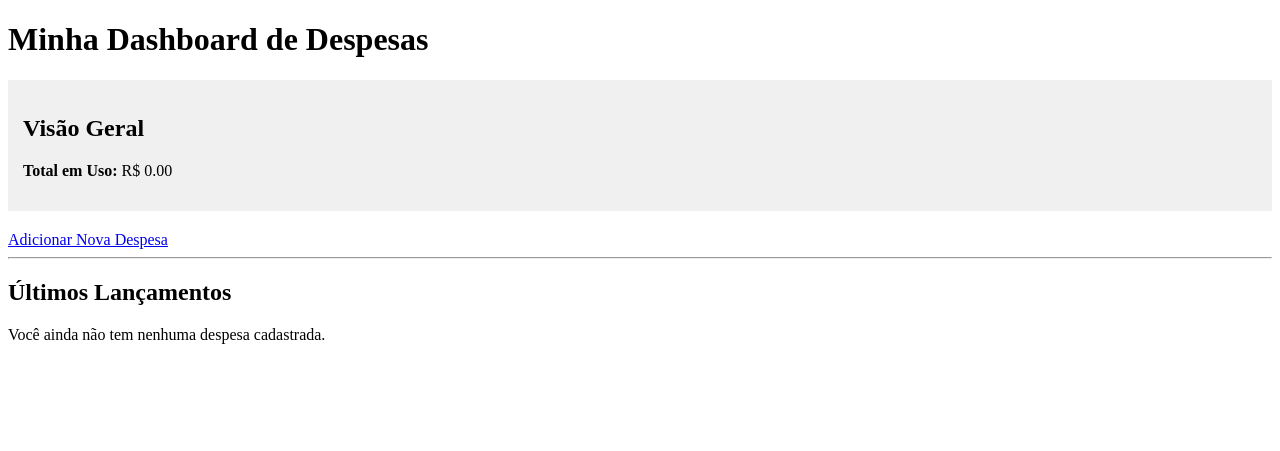
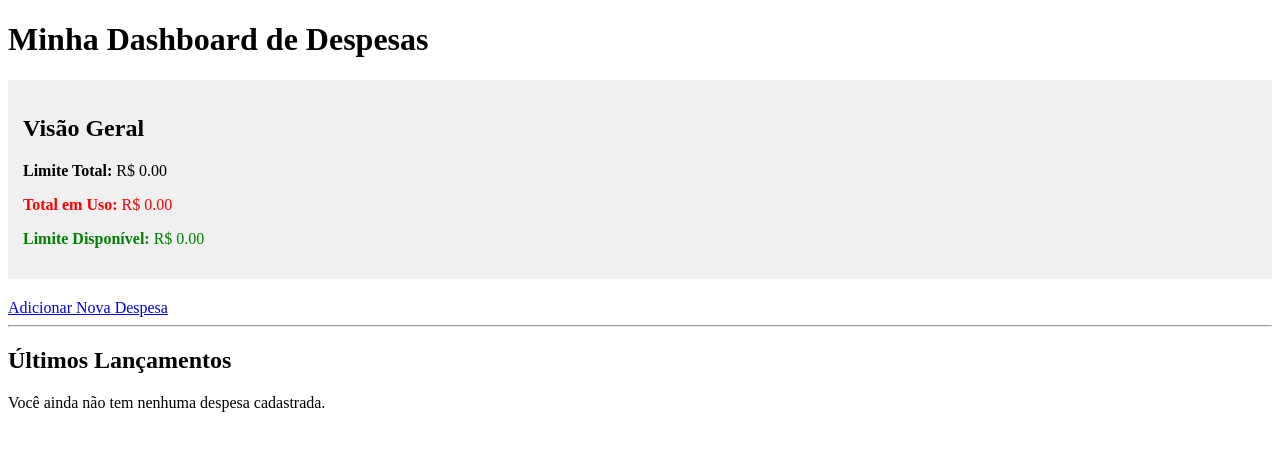
Before and after one commit to slraphadev/controle-de-gastos, a Django app: page /dashboard/ in a window 1280 px wide. Shown: the top 451 px of the page. Run offline with Django 5.2, Linux system fonts and the light colour scheme; the visitor is signed in with stand-in values (Sample User, id 1); data that the repository does not hold is empty.

Commit message:
feat(dashboard): Adiciona cálculos de limite total e disponível

```diff
--- a/despesas/templates/despesas/dashboard.html
+++ b/despesas/templates/despesas/dashboard.html
@@ -9,7 +9,13 @@
 
     <div style="background-color: #f0f0f0; padding: 15px; margin-bottom: 20px">
       <h2>Visão Geral</h2>
-      <p><strong>Total em Uso:</strong> R$ {{ total_gasto|floatformat:2 }}</p>
+      <p><strong>Limite Total:</strong> R$ {{ limite_total|floatformat:2 }}</p>
+      <p style="color: red">
+        <strong>Total em Uso:</strong> R$ {{ total_em_uso|floatformat:2 }}
+      </p>
+      <p style="color: green">
+        <strong>Limite Disponível:</strong> R$ {{ limite_disponivel|floatformat:2 }}
+      </p>
     </div>
 
     <a href="{% url 'adicionar_despesa' %}">Adicionar Nova Despesa</a>
@@ -22,12 +28,12 @@
       <li>
         <strong>{{ despesa.nome }}</strong> ({{ despesa.banco.instituicao }})
         <p style="margin-top: 4px; margin-bottom: 12px">
-          Valor: R$ {{ despesa.valor_total|floatformat:2 }} | Parcelas: {{ despesa.numero_parcelas }}x | Data: {{ despesa.data_compra|date:"d/m/Y" }}
+        <p style="margin-top: 4px; margin-bottom: 12px">
+          Valor: R$ {{ despesa.valor_total }} | Parcelas: {{ despesa.numero_parcelas }}x | Data: {{ despesa.data_compra|date:"d/m/Y" }}
 
           <a href="{% url 'editar_despesa' pk=despesa.pk %}">(Editar)</a>
           <a href="{% url 'deletar_despesa' pk=despesa.pk %}">(Deletar)</a>
         </p>
-      </li>
       {% endfor %}
     </ul>
     {% else %}
--- a/despesas/views.py
+++ b/despesas/views.py
@@ -10,15 +10,34 @@ from bancos.models import Banco
 
 @login_required
 def listar_despesas(request):
-    despesas_do_usuario = Despesa.objects.filter(usuario=request.user).order_by('-data_compra')
-    soma_despesas = despesas_do_usuario.aggregate(Sum('valor_total'))
-    total_gasto = soma_despesas['valor_total__sum'] if soma_despesas['valor_total__sum'] else 0
+    # --- Lógica de Despesas (já tínhamos) ---
+    despesas = Despesa.objects.filter(usuario=request.user)
+    soma_despesas = despesas.aggregate(Sum('valor_total'))
+    total_em_uso = soma_despesas['valor_total__sum'] if soma_despesas['valor_total__sum'] else 0
+
+    # --- Lógica de Limites (NOVO) ---
+    # 1. Busca todos os bancos do usuário
+    bancos = Banco.objects.filter(usuario=request.user)
+
+    # 2. Calcula o limite de crédito total somando o limite de cada banco
+    soma_limites = bancos.aggregate(Sum('limite_credito'))
+    limite_total = soma_limites['limite_credito__sum'] if soma_limites['limite_credito__sum'] else 0
+
+    # 3. Calcula o limite disponível
+    limite_disponivel = limite_total - total_em_uso
+
+    # --- Enviando tudo para o template ---
     contexto = {
-        'despesas': despesas_do_usuario,
-        'total_gasto': total_gasto,
+        'despesas': despesas.order_by('-data_compra'),
+        'total_em_uso': total_em_uso,
+        'limite_total': limite_total,
+        'limite_disponivel': limite_disponivel,
     }
     return render(request, 'despesas/dashboard.html', contexto)
 
+
+# O resto do arquivo (adicionar_despesa, editar_despesa, deletar_despesa) continua igual
+# ...
 
 @login_required
 def adicionar_despesa(request):
@@ -36,7 +55,6 @@ def adicionar_despesa(request):
     return render(request, 'despesas/adicionar_despesa.html', contexto)
 
 
-# --- NOVA VIEW DE EDITAR ---
 @login_required
 def editar_despesa(request, pk):
     despesa = get_object_or_404(Despesa, pk=pk, usuario=request.user)
@@ -50,7 +68,6 @@ def editar_despesa(request, pk):
     return render(request, 'despesas/editar_despesa.html', {'form': form, 'despesa': despesa})
 
 
-# --- NOVA VIEW DE DELETAR ---
 @login_required
 def deletar_despesa(request, pk):
     despesa = get_object_or_404(Despesa, pk=pk, usuario=request.user)
```
